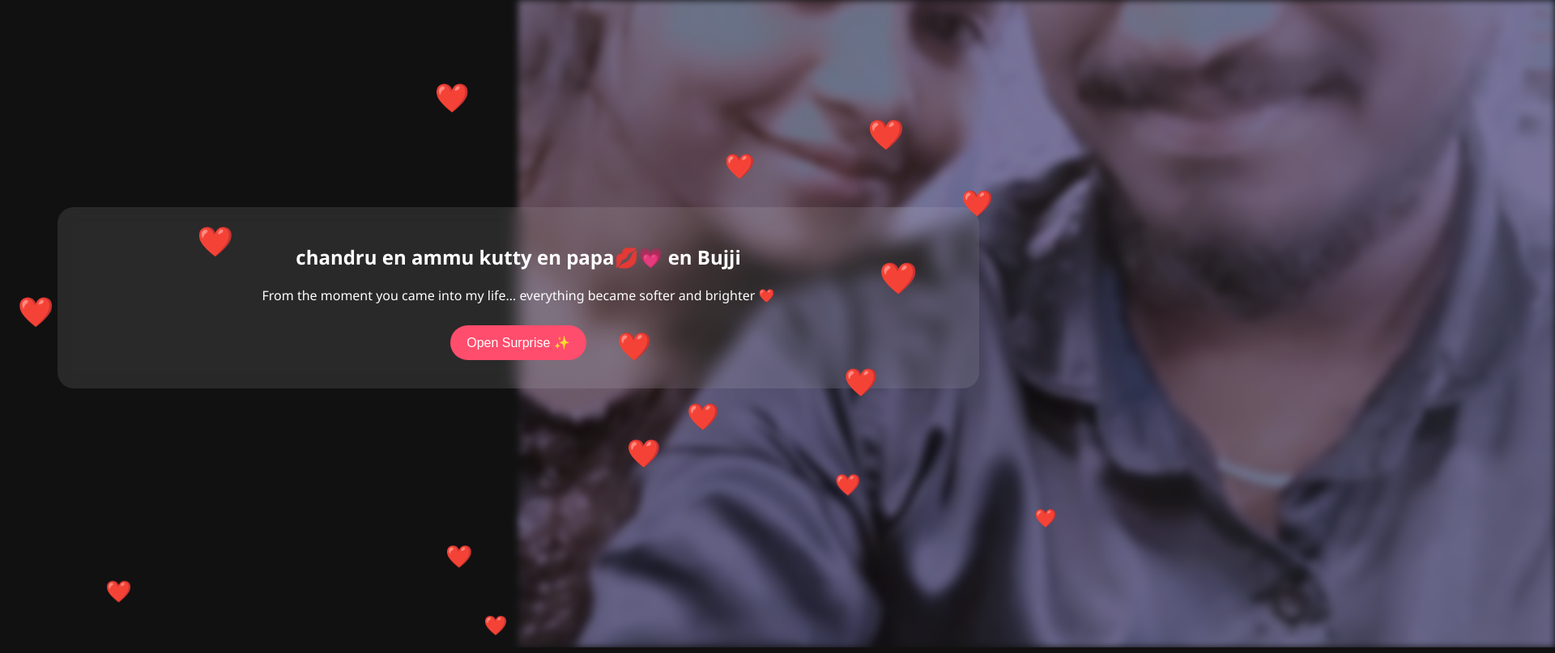
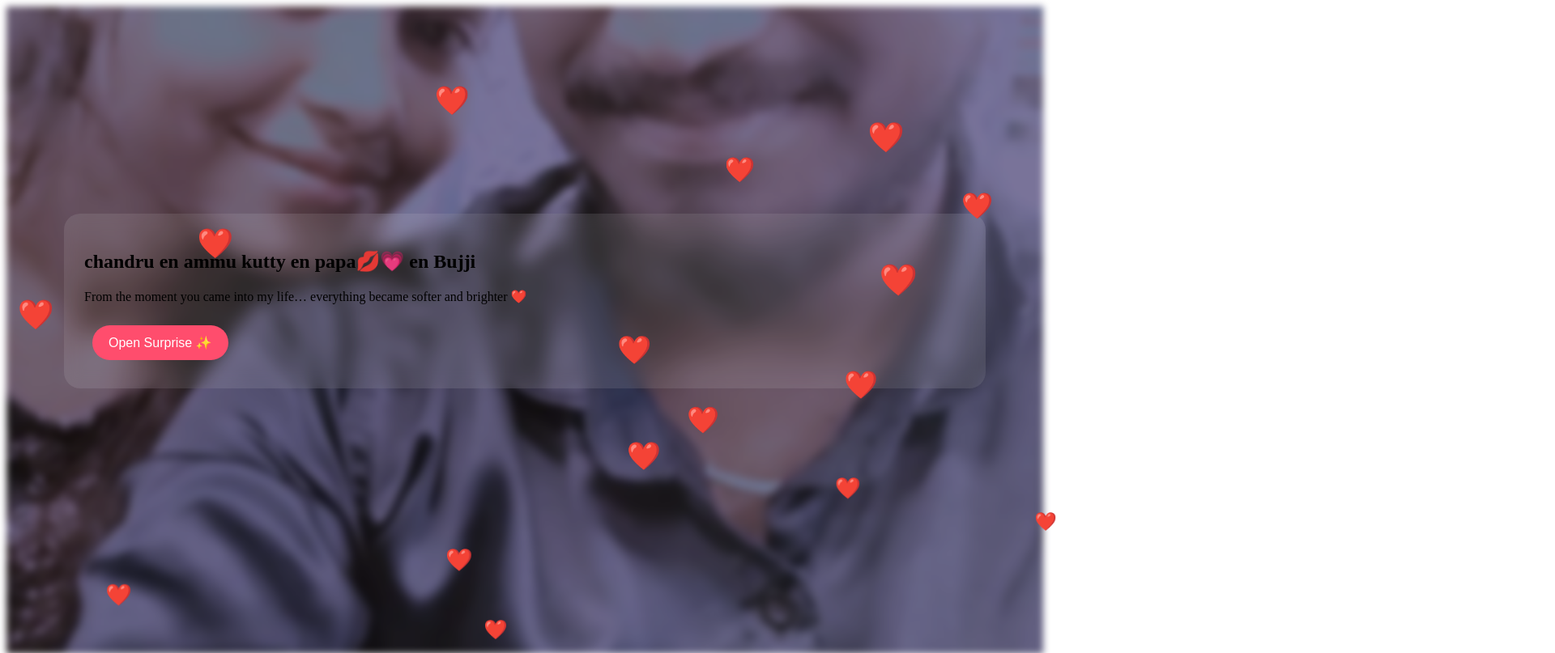
Before and after one commit to VarShupapa/Unakaga-Purushhhhh-clickkk, a plain HTML site: page index.html in a window 1280 px wide. Shown: the whole page at 81% size, 1920 px wide, since content can reach past the window. Drawn offline with Linux system fonts and the light colour scheme.

Commit message:
Update index.html

```diff
--- a/index.html
+++ b/index.html
@@ -5,15 +5,25 @@
 <title>For Chandru ❤️</title>
 
 <style>
-body {
-  margin:0;
-  font-family: 'Segoe UI', sans-serif;
-  text-align:center;
-  background:#111;
-  color:white;
-  overflow:hidden;
+.heart-btn {
+  width: 80px;
+  height: 80px;
+  background-image: url('heart.png');
+  background-size: contain;
+  background-repeat: no-repeat;
+  cursor: pointer;
+  transition: transform 0.4s ease;
 }
 
+.open-heart {
+  animation: breakHeart 0.6s forwards;
+}
+
+@keyframes breakHeart {
+  0% { transform: scale(1); }
+  50% { transform: scale(1.5) rotate(15deg); }
+  100% { transform: scale(0); opacity: 0; }
+}
 .page {
   display:none;
   height:100vh;
@@ -179,7 +189,7 @@
 
 for(let i=0;i<6;i++){
   let h=document.createElement("div");
-  h.innerHTML="💗";
+  h.innerHTML="";
   h.className="heart-btn";
   h.onclick=()=>pick(i);
   grid.appendChild(h);
@@ -214,4 +224,5 @@
 </script>
 
 </body>
+
 </html>
```
